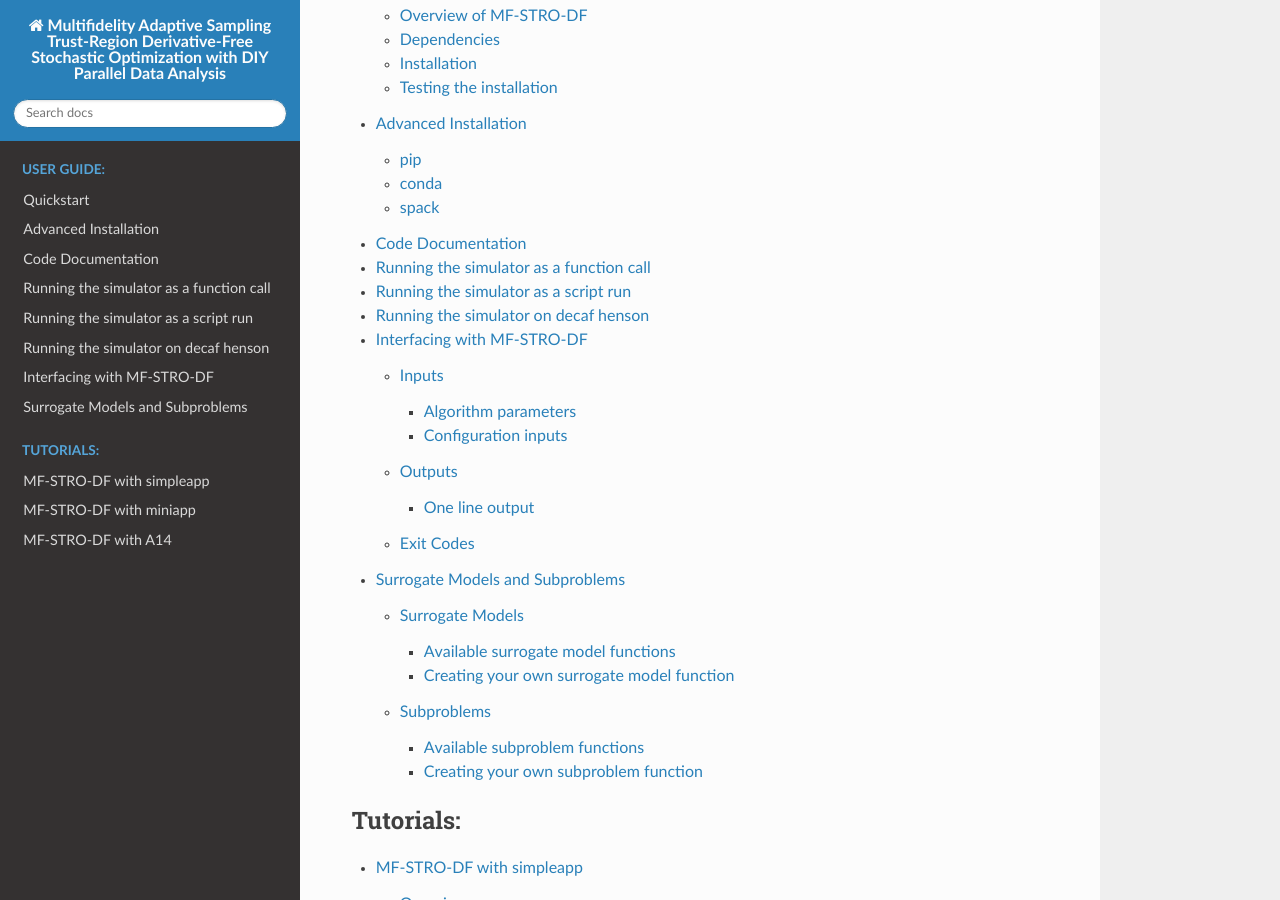
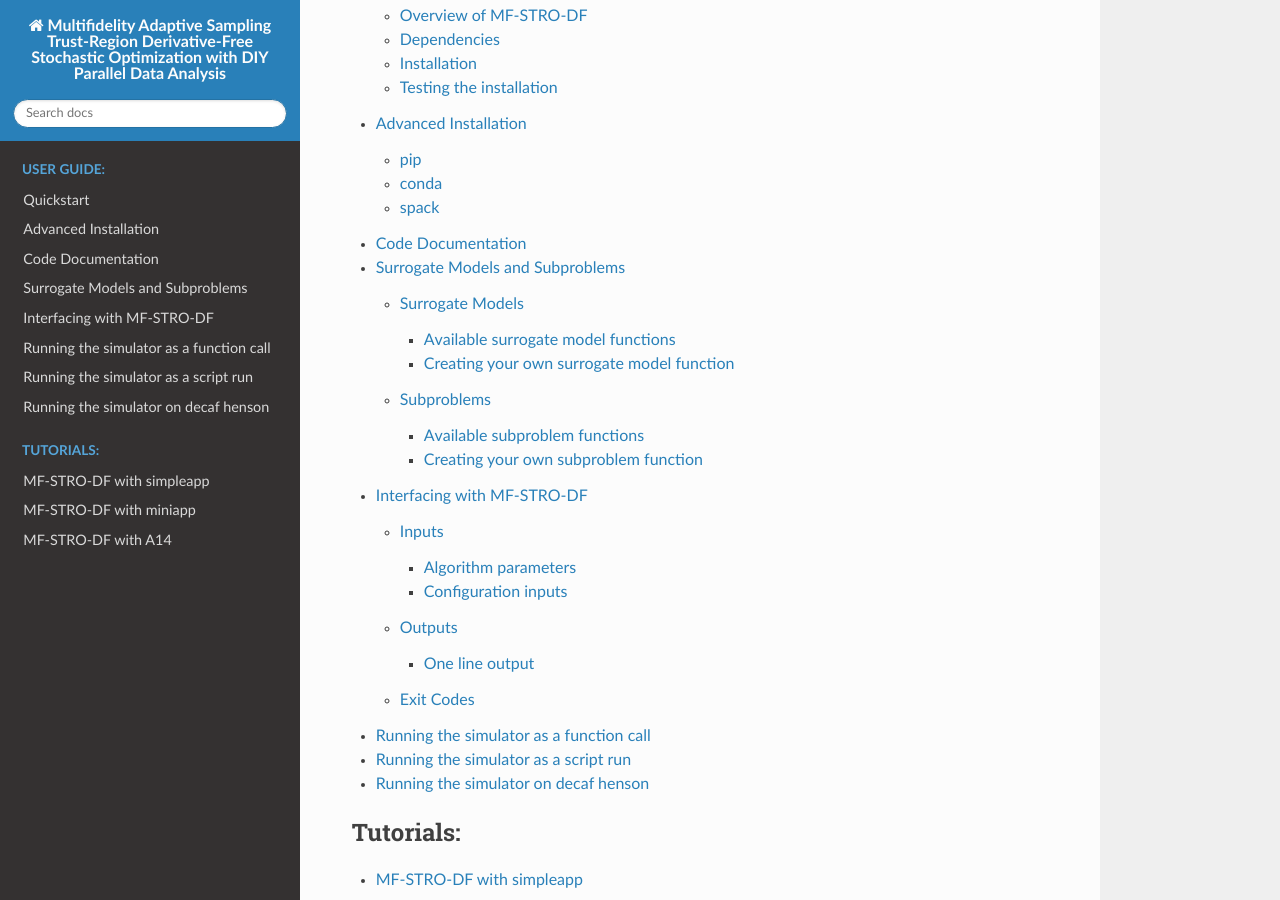
Before and after one commit to HEPonHPC/MAESTRO, a Sphinx documentation site: the page built from docs/source/index.rst, in a window 1280 px wide and 900 px high, scrolled down 381 px. Built offline with Sphinx 7.4.7 and the Read the Docs theme 2.0.0, drawn with Linux system fonts in a browser that asks for light colours.

Commit message:
Doc reorg

```diff
--- a/docs/source/index.rst
+++ b/docs/source/index.rst
@@ -13,11 +13,11 @@ Welcome to Multifidelity Adaptive Sampling Trust-Region Derivative-Free Stochast
    Quickstart<introduction>
    advanced_installation
    code_documentation
+   models_and_subproblems
+   inputs_and_outputs
    running_as_a_function_call
    running_as_a_script
    running_on_decaf_henson
-   inputs_and_outputs
-   models_and_subproblems
 
 .. toctree::
    :maxdepth: 3
```
